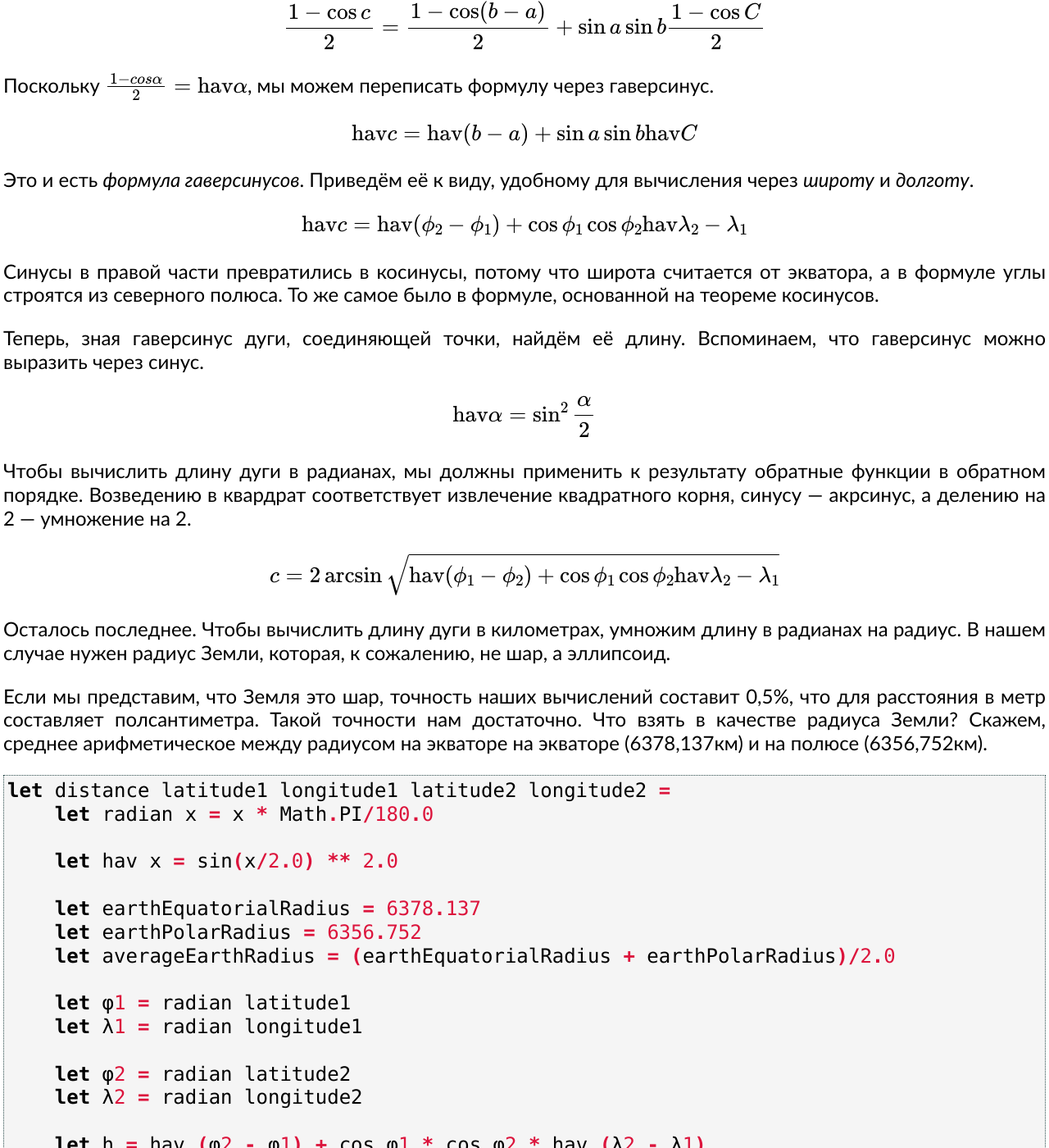
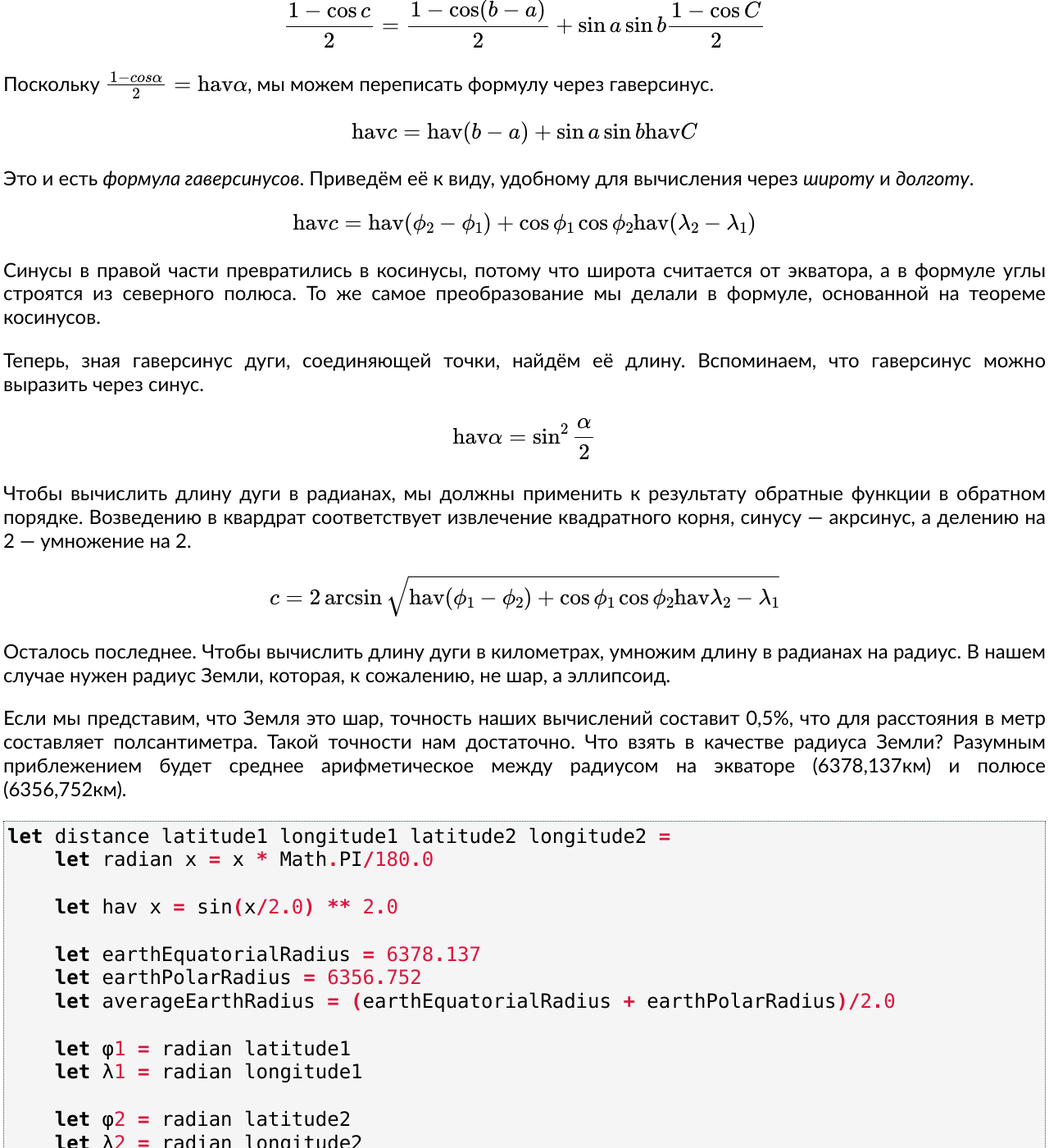
Before and after one commit to markshevchenko/markshevchenko.github.io, a Jekyll site: the page built from articles/fsharp-gps-tracks-filtration/2.md, in a window 1280 px wide and 1400 px high, scrolled down 6411 px. Shown: the whole window at 82% size. Built offline with Jekyll 4.4.1, drawn with Linux system fonts in a browser that asks for light colours; some web fonts are replaced; formulas are drawn with MathJax 3; a script that is not in the unit is left out; comment, search, counter and statistics services are not loaded; some of the changed text lies outside the part shown.

Commit message:
И ещё немного

````diff
--- a/articles/fsharp-gps-tracks-filtration/2.md
+++ b/articles/fsharp-gps-tracks-filtration/2.md
@@ -45,7 +45,7 @@ $$
 
 Нетрудно сообразить, что такое $\cos C$, но по поводу $\cos a$ или $\cos c$ могут возникнуть вопросы. $a$ и $c$&nbsp;&mdash; это не углы, а дуги, как мы можем посчитать для них косинус?
 
-Оказывается, это нетрудно. Длина дуги круга с радиусом $r$, вырезанная углом $\alpha$ радиан, равна $\alpha\r$. Если мы возьмём сферу с радиусом $r = 1$, длина дуги будет равна $\alpha$. Например, длина дуги, вырезанной углом $\pi/4$ в круге с радиусом один метр, будет равна $pi/4$ метра.
+Оказывается, это нетрудно. Длина дуги круга с радиусом $r$, вырезанная углом $\alpha$ радиан, равна $\alpha r$. Если мы возьмём сферу с радиусом $r = 1$, длина дуги будет равна $\alpha$. Например, длина дуги, вырезанной углом $\pi/4$ в круге с радиусом один метр, будет равна $\pi/4$ метра.
 
 Используя *единичную сферу* (сферу, радиус которой равен единице), мы можем упростить формулы, указывая длину стороны сферического треугольника вместо длины, делёной на радиус.
 
@@ -112,10 +112,10 @@ $$
 Это и есть *формула гаверсинусов*. Приведём её к виду, удобному для вычисления через *широту* и *долготу*.
 
 $$
-\text{hav} c = \text{hav} (\phi_2 - \phi_1) + \cos \phi_1 \cos \phi_2 \text{hav} \lambda_2 - \lambda_1
+\text{hav} c = \text{hav} (\phi_2 - \phi_1) + \cos \phi_1 \cos \phi_2 \text{hav} (\lambda_2 - \lambda_1)
 $$
 
-Синусы в правой части превратились в косинусы, потому что широта считается от экватора, а в формуле углы строятся из северного полюса. То же самое было в формуле, основанной на теореме косинусов.
+Синусы в правой части превратились в косинусы, потому что широта считается от экватора, а в формуле углы строятся из северного полюса. То же самое преобразование мы делали в формуле, основанной на теореме косинусов.
 
 Теперь, зная гаверсинус дуги, соединяющей точки, найдём её длину. Вспоминаем, что гаверсинус можно выразить через синус.
 
@@ -131,7 +131,7 @@ $$
 
 Осталось последнее. Чтобы вычислить длину дуги в километрах, умножим длину в радианах на радиус. В нашем случае нужен радиус Земли, которая, к сожалению, не шар, а эллипсоид.
 
-Если мы представим, что Земля это шар, точность наших вычислений составит 0,5%, что для расстояния в метр составляет полсантиметра. Такой точности нам достаточно. Что взять в качестве радиуса Земли? Скажем, среднее арифметическое между радиусом на экваторе на экваторе (6378,137км) и на полюсе (6356,752км).
+Если мы представим, что Земля это шар, точность наших вычислений составит 0,5%, что для расстояния в метр составляет полсантиметра. Такой точности нам достаточно. Что взять в качестве радиуса Земли? Разумным приблежением будет среднее арифметическое между радиусом на экваторе (6378,137км) и полюсе (6356,752км).
 
 ```ocaml
 let distance latitude1 longitude1 latitude2 longitude2 =
@@ -388,3 +388,5 @@ let ``removeZeroSpeedDrift without drift returns same list`` () =
 ## Результаты
 
 Мы научились вычислять расстояние между двумя точками, заданными широтой и долготой, а также скорость перемещения. Мы используем вычисления скорости для стабилизации трека, выбрасывая участки, скорость на которых неправдоподобно высока или неправдоподобно мала.
+
+Мы покрыли код тестами, благодаря чему снизили вероятность ошибок.
````
Also changed, not shown: other parts of articles/fsharp-gps-tracks-filtration/2.md (+6 -6 lines).
